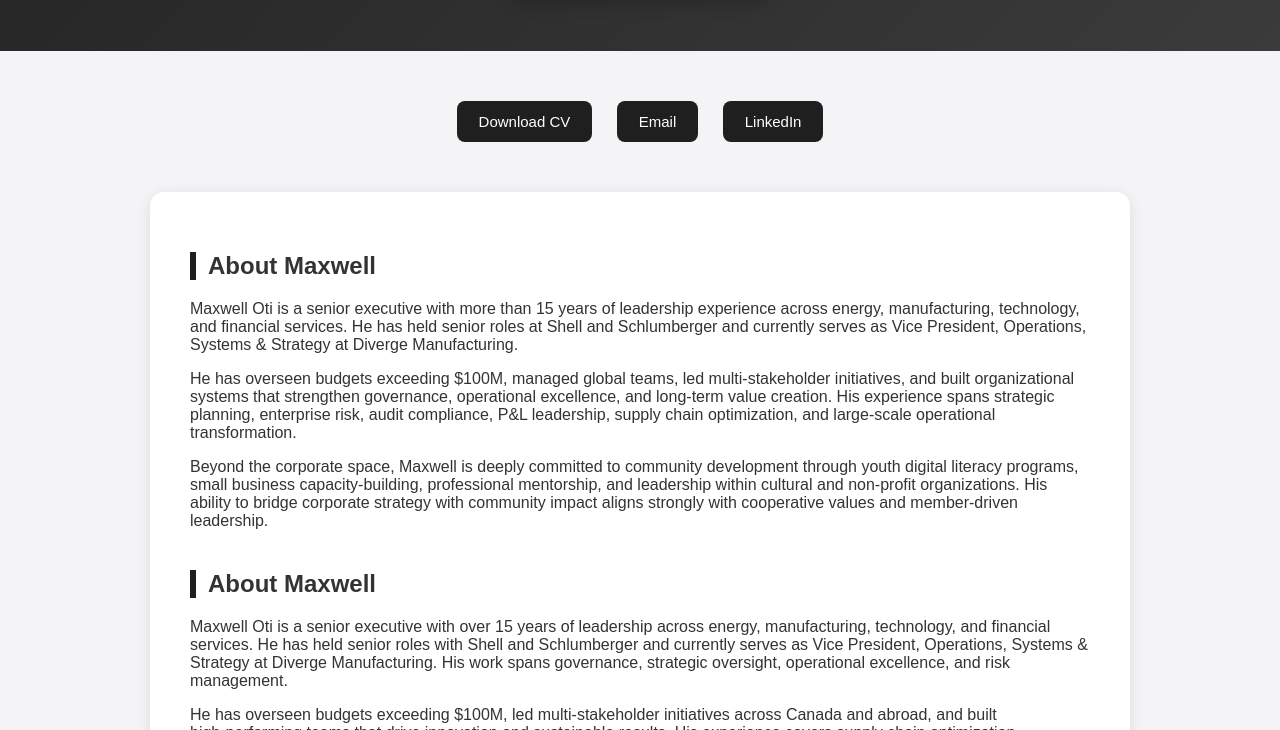
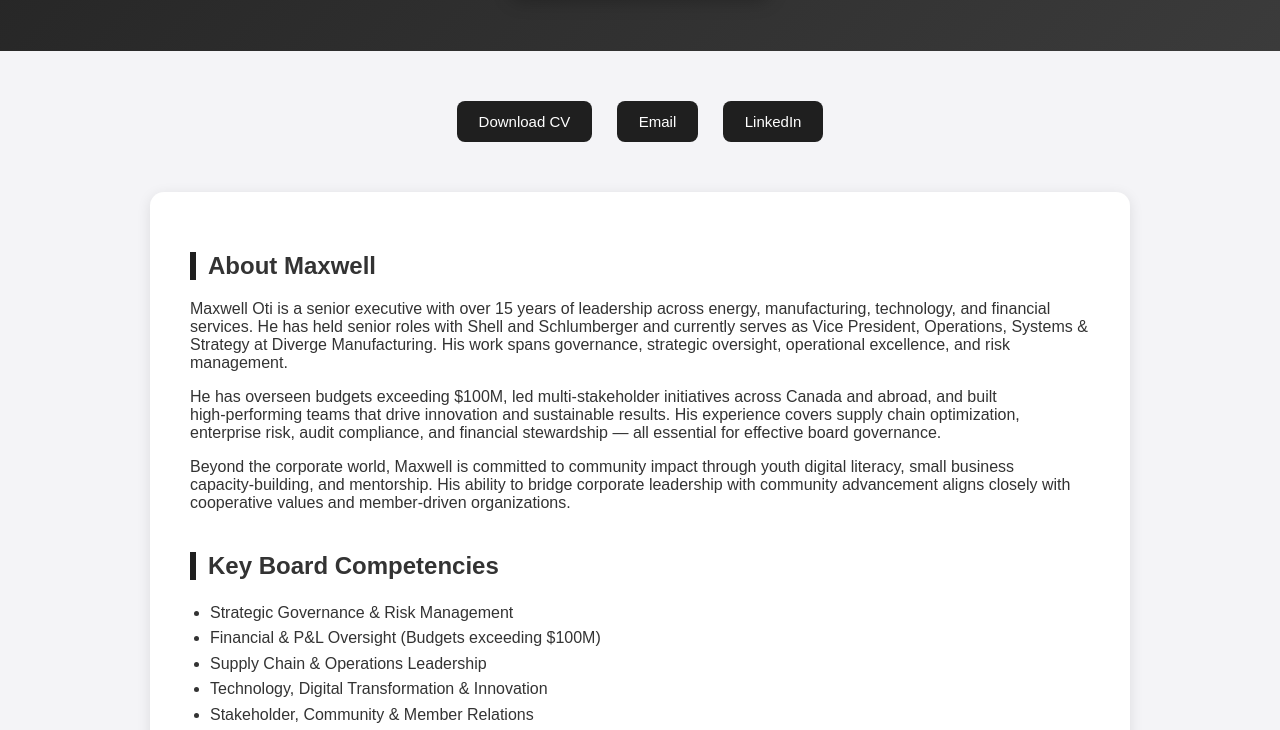
Before and after one commit to maxotising/maxwell-landing-page, a plain HTML site: page index.html in a window 1280 px wide. Shown: the part 553-1283 px from the top of the page. Drawn offline with Linux system fonts and the light colour scheme.

Commit message:
Update index.html

```diff
--- a/index.html
+++ b/index.html
@@ -43,12 +43,7 @@
 
   <div class="container">
 
-    <div class="section">
-      <h2>About Maxwell</h2>
-      <p>Maxwell Oti is a senior executive with more than 15 years of leadership experience across energy, manufacturing, technology, and financial services. He has held senior roles at Shell and Schlumberger and currently serves as Vice President, Operations, Systems & Strategy at Diverge Manufacturing.</p>
-      <p>He has overseen budgets exceeding $100M, managed global teams, led multi‑stakeholder initiatives, and built organizational systems that strengthen governance, operational excellence, and long‑term value creation. His experience spans strategic planning, enterprise risk, audit compliance, P&L leadership, supply chain optimization, and large‑scale operational transformation.</p>
-      <p>Beyond the corporate space, Maxwell is deeply committed to community development through youth digital literacy programs, small business capacity‑building, professional mentorship, and leadership within cultural and non‑profit organizations. His ability to bridge corporate strategy with community impact aligns strongly with cooperative values and member‑driven leadership.</p>
-    </div>
+
     <div class="section">
       <h2>About Maxwell</h2>
       <p>Maxwell Oti is a senior executive with over 15 years of leadership across energy, manufacturing, technology, and financial services. He has held senior roles with Shell and Schlumberger and currently serves as Vice President, Operations, Systems & Strategy at Diverge Manufacturing. His work spans governance, strategic oversight, operational excellence, and risk management.</p>
```
